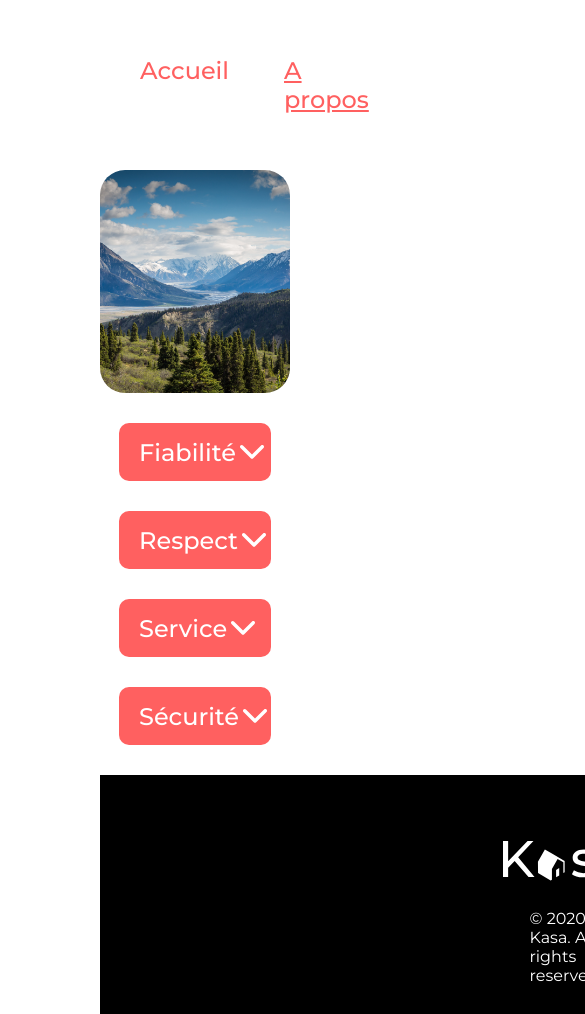
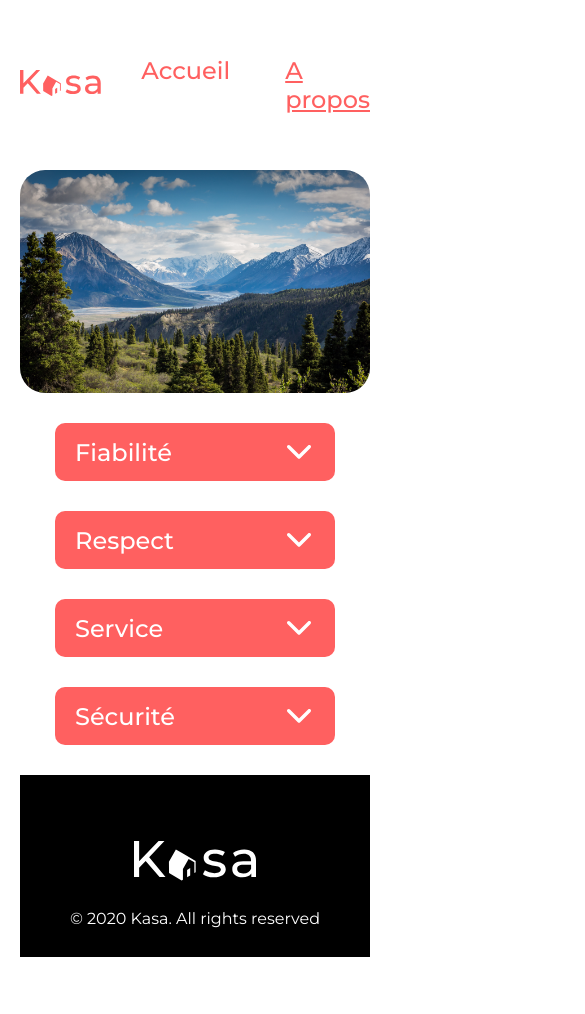
Before and after one commit to MarineGlawnick/OpenClassrooms_Kasa, a React (Create React App) app: page /about in a window 390 px wide. Shown: the top 1014 px of the page, 585 px wide, since content can reach past the window. After the commit the page ends 957 px from the top, so only its background shows below. Built offline with nearby package versions, Linux system fonts and the light colour scheme.

Commit message:
add responsive mobile and tablette to home page

```diff
--- a/src/assets/sass/_common.scss
+++ b/src/assets/sass/_common.scss
@@ -6,3 +6,9 @@ body {
 html {
     margin: 0 100px;
 }
+
+@media screen and (max-width: 768px) {
+    html {
+        margin: 0 20px;
+    }
+}
--- a/src/components/Banner/_banner.scss
+++ b/src/components/Banner/_banner.scss
@@ -20,3 +20,23 @@
         color: white
     }
 }
+
+@media screen and (max-width: 768px) {
+    .banner {
+        justify-content: left;
+
+        h1 {
+            font-size: 24px;
+            padding-left: 32px;
+            line-height: 24px;
+        }
+    }
+}
+
+@media screen and (min-width: 769px) and (max-width: 991px) {
+    .banner{
+        h1{
+            font-size: 30px;
+        }
+    }
+}
--- a/src/components/CardGallery/_gallery.scss
+++ b/src/components/CardGallery/_gallery.scss
@@ -2,7 +2,7 @@
 
 .home_gallery {
     margin: 40px 0;
-    background-color: $grey-color ;
+    background-color: $grey-color;
     border-radius: 25px;
     padding: 50px;
     display: grid;
@@ -10,3 +10,17 @@
     column-gap: 60px;
     row-gap: 50px;
 }
+
+@media screen and (max-width: 768px) {
+    .home_gallery {
+        grid-template-columns: repeat(1, 1fr);
+        background-color: transparent;
+        padding: 0;
+    }
+}
+
+@media screen and (min-width: 769px) and (max-width: 991px) {
+    .home_gallery {
+        grid-template-columns: repeat(2, 1fr);
+    }
+}
--- a/src/components/Footer/_footer.scss
+++ b/src/components/Footer/_footer.scss
@@ -7,7 +7,7 @@ footer {
     gap: 28px;
     justify-content: center;
     align-items: center;
-    padding: 66px 464px 29px 464px;
+    padding: 66px 0 29px 0;
 
     p {
         color: $white-color;
--- a/src/components/Header/_header.scss
+++ b/src/components/Header/_header.scss
@@ -13,7 +13,6 @@
             width: 100%;
         }
     }
-
 
 
     ul {
@@ -36,3 +35,11 @@
         }
     }
 }
+
+@media screen and (max-width: 768px) {
+    .header {
+        &__logo {
+            width: 30%;
+        }
+    }
+}
--- a/src/components/Rating/index.jsx
+++ b/src/components/Rating/index.jsx
@@ -7,7 +7,7 @@ function Rating({ stars }) {
     const displayRedStar = () => {
         const rate = []
         for (let i = 0; i < stars; i++) {
-            rate.push(<img src={redStar} alt="Etoile rouge" />)
+            rate.push(<img src={redStar} alt="Etoile rouge" key={i} />)
         }
         return rate
     }
@@ -17,7 +17,7 @@ function Rating({ stars }) {
         const rate = []
 
         for (let i = 0; i < numberGreyStar; i++) {
-            rate.push(<img src={greyStar} alt="Etoile grise" />)
+            rate.push(<img src={greyStar} alt="Etoile grise" key={i} />)
         }
         return rate
     }
```
